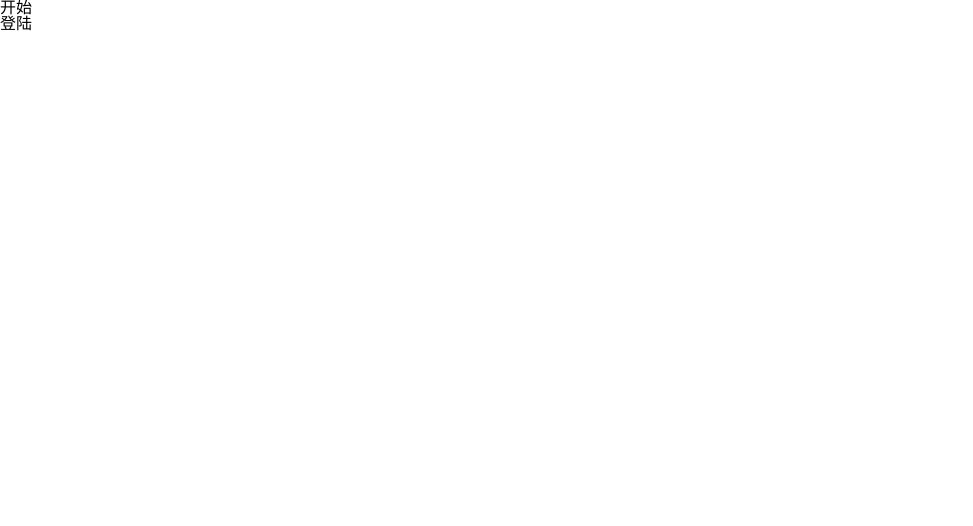
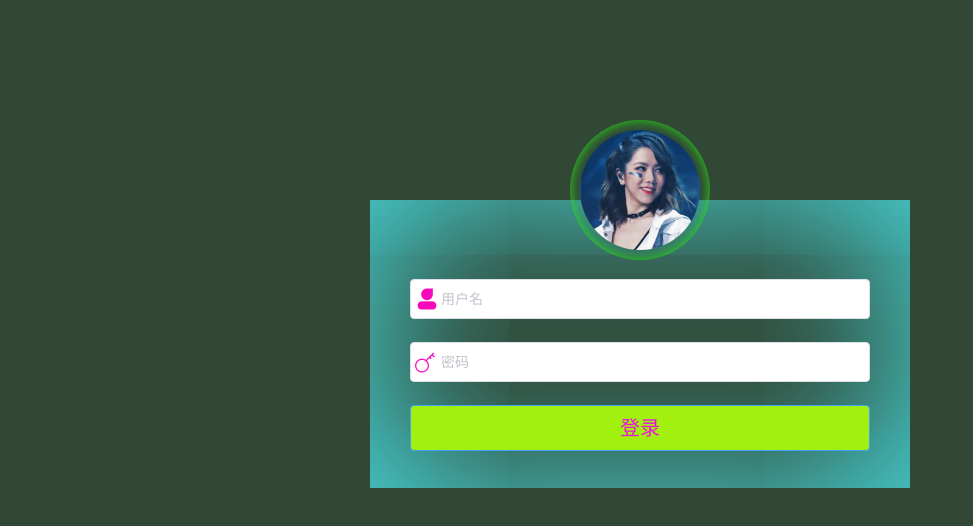
Before and after one commit to mojiexian/min_vue_36, a Vue app: page /#/login in a window 1280 px wide. Shown: the top 526 px of the page, without its empty margins (0-973 px from the left). Built offline with nearby package versions, Linux system fonts and the light colour scheme.

Commit message:
登陆组件的制作

```diff
--- a/src/App.vue
+++ b/src/App.vue
@@ -1,6 +1,5 @@
 <template>
   <div id="app">
-    开始
     <router-view></router-view>
   </div>
 </template>
--- a/src/views/login.vue
+++ b/src/views/login.vue
@@ -1,15 +1,80 @@
 <template>
   <div class="login">
-      登陆
+    <div class="container">
+      <img src="@/assets/DenziQi.png" alt />
+      <el-form :model="loginForm" :rules="login" ref=";loginForm" class="demo-ruleForm">
+        <!-- 用户名 -->
+        <el-form-item prop="username">
+          <el-input placeholder="用户名" prefix-icon="iconfont icon-wode" v-model="loginForm.username"></el-input>
+        </el-form-item>
+        <!-- 密码 -->
+        <el-form-item prop="password">
+          <el-input placeholder="密码" prefix-icon="iconfont icon-yuechi" v-model="loginForm.password"></el-input>
+        </el-form-item>
+        <!-- 登陆 -->
+        <el-form-item>
+          <el-button type="primary">登录</el-button>
+        </el-form-item>
+      </el-form>
+    </div>
   </div>
 </template>
 
 <script>
 export default {
-
+  data () {
+    return {
+      loginForm: {
+        username: '',
+        password: ''
+      },
+      login: {
+        username: [
+          { required: true, message: '请输入活动名称', trigger: 'blur' }
+        ],
+        password: [
+          { required: true, message: '请输入活动名称', trigger: 'blur' },
+          { min: 6, max: 16, message: '长度在 6 到 16 个字符', trigger: 'blur' }
+        ]
+      }
+    }
+  }
 }
 </script>
 
 <style lang="less" scoped>
-
+.login {
+  position: fixed;
+  background: #314836;
+  width: 100%;
+  height: 100%;
+  .container {
+    position: absolute;
+    right: 0;
+    left: 0;
+    width: 460px;
+    box-shadow: 0 0 160px #4bf0f7 inset;
+    margin: 200px auto;
+    padding: 0px 40px 15px 40px;
+    > img {
+      position: relative;
+      left: 50%;
+      width: 140px;
+      height: 140px;
+      margin-bottom: 16px;
+      margin-left: -70px;
+      margin-top: -80px;
+      box-sizing: border-box;
+      border-radius: 50%;
+      padding: 10px;
+      box-shadow: 0 0 12px #29e015 inset;
+    }
+    .el-button {
+      width: 100%;
+      background: #a2f00d;
+      color: #f00fe3;
+      font-size: 20px;
+    }
+  }
+}
 </style>
```
